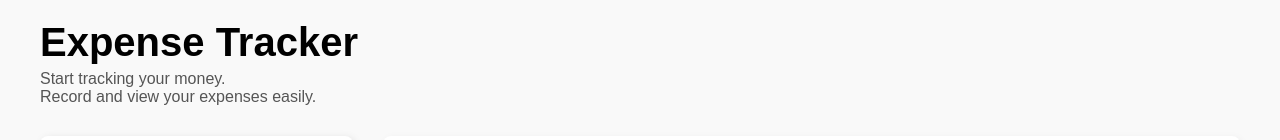
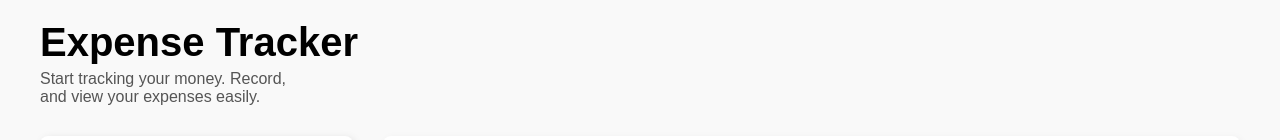
Before and after one commit to Timothywaweru1/expense-tracker, a React (Vite) app: page / in a window 1280 px wide. Shown: the top 140 px of the page. Built offline with nearby package versions, Linux system fonts and the light colour scheme.

Commit message:
improved

```diff
--- a/src/App.jsx
+++ b/src/App.jsx
@@ -31,8 +31,8 @@ function App() {
       <header className="header">
         <h1>Expense Tracker</h1>
         <p>
-          Start tracking your money. <br />
-          Record and view your expenses easily.
+          Start tracking your money. Record, <br />
+           and view your expenses easily.
         </p>
       </header>
 
--- a/src/components/ExpenseForm.jsx
+++ b/src/components/ExpenseForm.jsx
@@ -28,7 +28,7 @@ function ExpenseForm({ onAddExpense }) {
 
     onAddExpense(newExpense);
 
-    // Reset the form
+
     setFormData({
       name: "",
       description: "",
```
